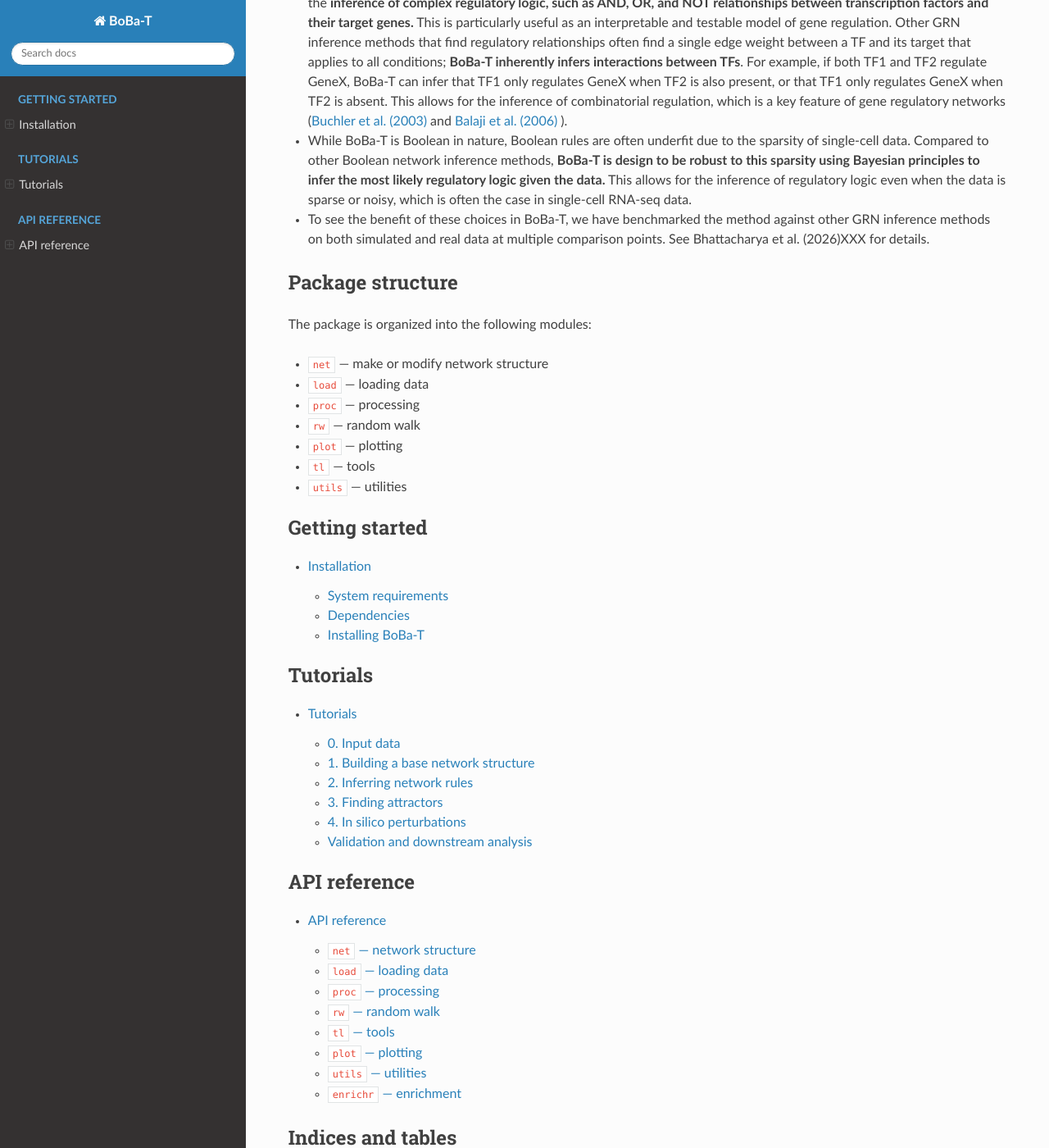
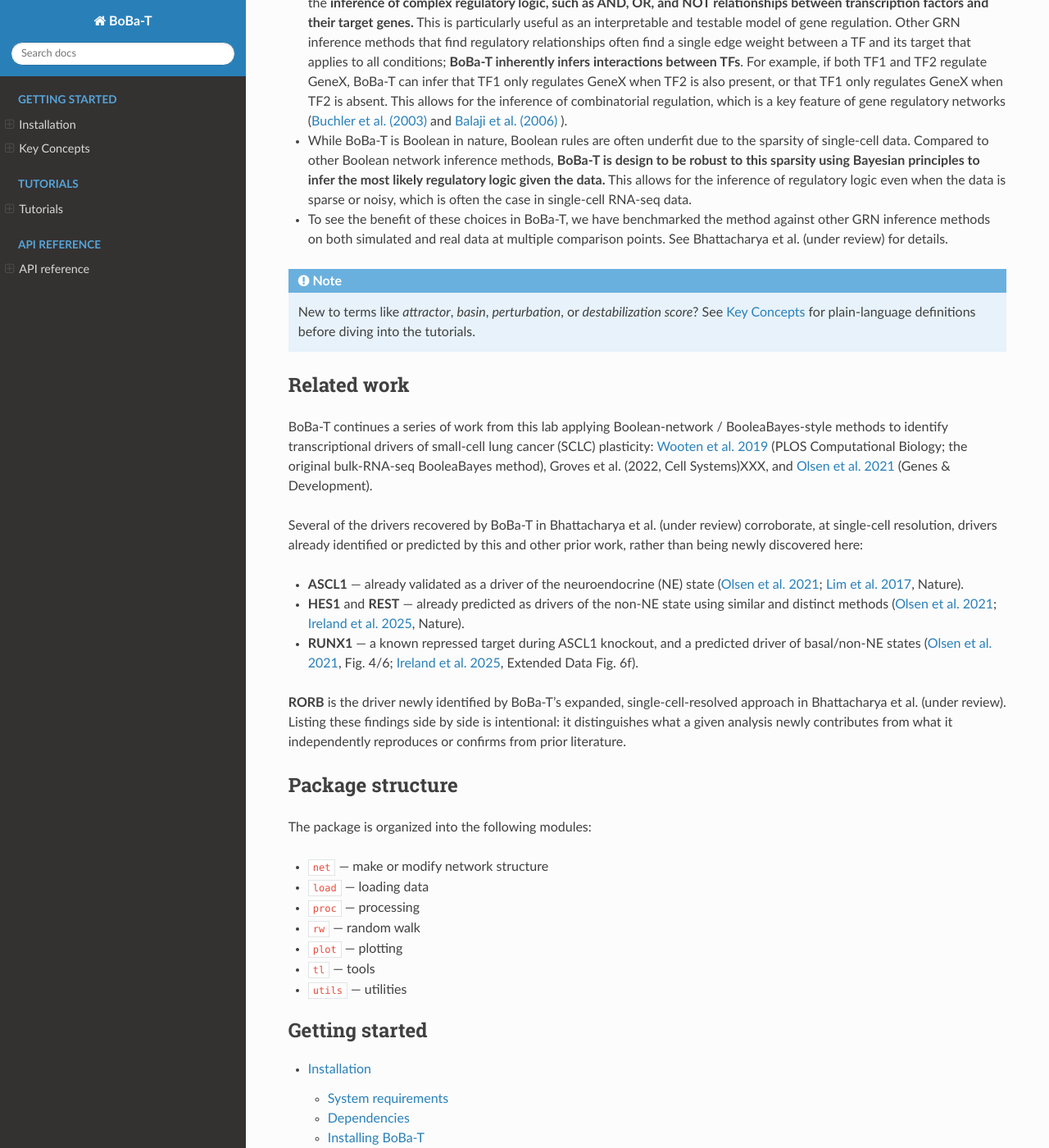
Before and after one commit to smgroves/BoBa-T, a Sphinx documentation site: the page built from docs/index.rst, in a window 1280 px wide and 1400 px high, scrolled down 981 px. Shown: the whole window at 82% size. Built offline with Sphinx 7.4.7 and the Read the Docs theme 3.1.0, drawn with Linux system fonts in a browser that asks for light colours; pages that are not in the unit, such as notebooks, are missing from menus; some of the changed text lies outside the part shown.

Commit message:
Docs: add Key Concepts page, related-work section, and update paper citation
Co-Authored-By: Claude Opus 5.5 <noreply@anthropic.com>

```diff
--- a/docs/index.rst
+++ b/docs/index.rst
@@ -11,7 +11,7 @@ BoBa-T: A single-cell gene regulatory network inference and simulation tool
 regulatory networks from transcriptomics (and chromatin accessibility) data.
 
 It is the expanded and refined single-cell update to
-BooleaBayes, published in PLOS Computational Biology, `Wooten et al. 2019`_. The benefit of using BoBa-T as opposed to BooleaBayes is that it can infer regulatory networks from **single-cell RNA-seq data**, and it can incorporate **chromatin accessibility data (scATAC-seq)** to improve the accuracy of the inferred network. The method is designed to be robust to noise in single-cell data, and can handle large datasets with many genes and cells. See the paper here: Bhattacharya et al. (2026)XXX.
+BooleaBayes, published in PLOS Computational Biology, `Wooten et al. 2019`_. The benefit of using BoBa-T as opposed to BooleaBayes is that it can infer regulatory networks from **single-cell RNA-seq data**, and it can incorporate **chromatin accessibility data (scATAC-seq)** to improve the accuracy of the inferred network. The method is designed to be robust to noise in single-cell data, and can handle large datasets with many genes and cells. See the paper here: Bhattacharya et al. (under review).
 
 
 Why use BoBa-T?
@@ -24,7 +24,24 @@ A few benefits of using BoBa-T compared to other GRN methods:
 * Similarly, because BoBa-T finds a Boolean network that describes the dynamics of the system, it can be used to identify *attractors (stable states) of the system*, and map observed cells onto these attractors. This allows for the identification of cell types and states, and the prediction of how cells may transition between these states. Therefore, **the steady states of the system are inferred from the underlying regulatory logic directly,** whereas many other methods infer steady states from the data itself, which can be confounded by noise and batch effects. Importantly, this means that **steady states can be predicted even when they are not observed in the data**, which is particularly useful for single-cell data, where some cell types may be rare or missing from the dataset.
 * Many GRN inference methods find correlations between genes, but do not infer the underlying regulatory logic. BoBa-T infers the regulatory logic of each transcription factor as a pseudo-Boolean function of its parent nodes, which allows for the **inference of complex regulatory logic, such as AND, OR, and NOT relationships between transcription factors and their target genes.** This is particularly useful as an interpretable and testable model of gene regulation. Other GRN inference methods that find regulatory relationships often find a single edge weight between a TF and its target that applies to all conditions; **BoBa-T inherently infers interactions between TFs**. For example, if both TF1 and TF2 regulate GeneX, BoBa-T can infer that TF1 only regulates GeneX when TF2 is also present, or that TF1 only regulates GeneX when TF2 is absent. This allows for the inference of combinatorial regulation, which is a key feature of gene regulatory networks (`Buchler et al. (2003) <https://doi.org/10.1073/pnas.0930314100>`_ and `Balaji et al. (2006) <https://doi.org/10.1016/j.jmb.2006.04.029>`_ ).
 * While BoBa-T is Boolean in nature, Boolean rules are often underfit due to the sparsity of single-cell data. Compared to other Boolean network inference methods, **BoBa-T is design to be robust to this sparsity using Bayesian principles to infer the most likely regulatory logic given the data.** This allows for the inference of regulatory logic even when the data is sparse or noisy, which is often the case in single-cell RNA-seq data.
-* To see the benefit of these choices in BoBa-T, we have benchmarked the method against other GRN inference methods on both simulated and real data at multiple comparison points. See Bhattacharya et al. (2026)XXX for details.
+* To see the benefit of these choices in BoBa-T, we have benchmarked the method against other GRN inference methods on both simulated and real data at multiple comparison points. See Bhattacharya et al. (under review) for details.
+
+.. note::
+   New to terms like *attractor*, *basin*, *perturbation*, or *destabilization score*? See :doc:`concepts` for plain-language definitions before diving into the tutorials.
+
+
+Related work
+======================
+
+BoBa-T continues a series of work from this lab applying Boolean-network / BooleaBayes-style methods to identify transcriptional drivers of small-cell lung cancer (SCLC) plasticity: `Wooten et al. 2019`_ (PLOS Computational Biology; the original bulk-RNA-seq BooleaBayes method), Groves et al. (2022, Cell Systems)XXX, and `Olsen et al. 2021`_ (Genes & Development).
+
+Several of the drivers recovered by BoBa-T in Bhattacharya et al. (under review) corroborate, at single-cell resolution, drivers already identified or predicted by this and other prior work, rather than being newly discovered here:
+
+* **ASCL1** — already validated as a driver of the neuroendocrine (NE) state (`Olsen et al. 2021`_; `Lim et al. 2017`_, Nature).
+* **HES1** and **REST** — already predicted as drivers of the non-NE state using similar and distinct methods (`Olsen et al. 2021`_; `Ireland et al. 2025`_, Nature).
+* **RUNX1** — a known repressed target during ASCL1 knockout, and a predicted driver of basal/non-NE states (`Olsen et al. 2021`_, Fig. 4/6; `Ireland et al. 2025`_, Extended Data Fig. 6f).
+
+**RORB** is the driver newly identified by BoBa-T's expanded, single-cell-resolved approach in Bhattacharya et al. (under review). Listing these findings side by side is intentional: it distinguishes what a given analysis newly contributes from what it independently reproduces or confirms from prior literature.
 
 
 Package structure
@@ -45,6 +62,7 @@ The package is organized into the following modules:
    :caption: Getting started
 
    installation
+   concepts
 
 .. toctree::
    :maxdepth: 2
@@ -67,6 +85,9 @@ Indices and tables
 
 
 .. _Wooten et al. 2019: https://journals.plos.org/ploscompbiol/article?id=10.1371/journal.pcbi.1007343
+.. _Olsen et al. 2021: https://doi.org/10.1101/gad.348295.121
+.. _Lim et al. 2017: https://doi.org/10.1038/nature22323
+.. _Ireland et al. 2025: https://doi.org/10.1038/s41586-025-09503-z
 .. _^: boolean-footnote_
 
 .. _boolean-footnote:
```
Also changed, not shown: docs/concepts.rst (added, +50 -0 lines).
